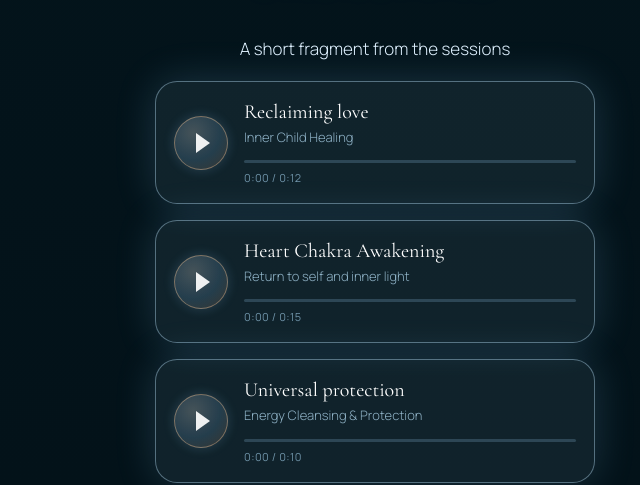
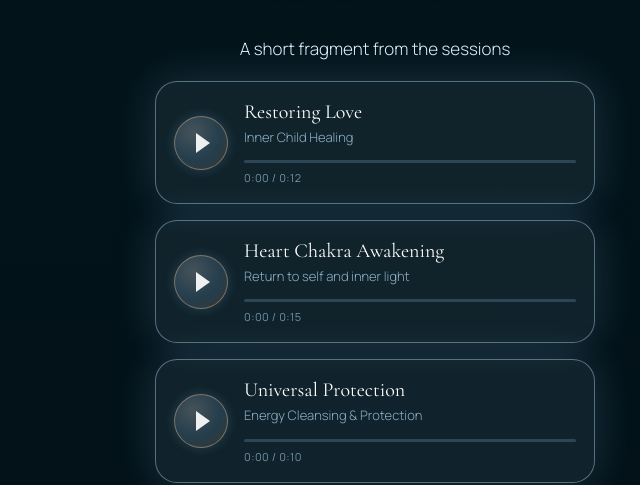
Before and after one commit to An1an1/Mywishlist, a plain HTML site: page index.html in a window 1280 px wide. Shown: the part 2174-2659 px from the top of the page, 265-905 px from the left. Drawn offline with nearby package versions, Linux system fonts and the light colour scheme.

Commit message:
Update index.html

```diff
--- a/index.html
+++ b/index.html
@@ -284,7 +284,7 @@
     <p class="ic-intro">A short fragment from the sessions</p>
     <div class="ic-aud">
       <button class="ic-play" type="button" aria-label="Play"></button>
-      <div class="tx"><div class="tt">Reclaiming love</div><div class="ds">Inner Child Healing</div><div class="ic-bar"><i></i></div><div class="ic-time">0:00 / 0:12</div></div>
+      <div class="tx"><div class="tt">Restoring Love</div><div class="ds">Inner Child Healing</div><div class="ic-bar"><i></i></div><div class="ic-time">0:00 / 0:12</div></div>
       <audio preload="none" src="https://richrichqb7.github.io/innerecode-audio/preview-1.m4a"></audio>
     </div>
     <div class="ic-aud">
@@ -294,7 +294,7 @@
     </div>
     <div class="ic-aud">
       <button class="ic-play" type="button" aria-label="Play"></button>
-      <div class="tx"><div class="tt">Universal protection</div><div class="ds">Energy Cleansing &amp; Protection</div><div class="ic-bar"><i></i></div><div class="ic-time">0:00 / 0:10</div></div>
+      <div class="tx"><div class="tt">Universal Protection</div><div class="ds">Energy Cleansing &amp; Protection</div><div class="ic-bar"><i></i></div><div class="ic-time">0:00 / 0:10</div></div>
       <audio preload="none" src="https://richrichqb7.github.io/innerecode-audio/preview-3.m4a"></audio>
     </div>
   </section>
```
